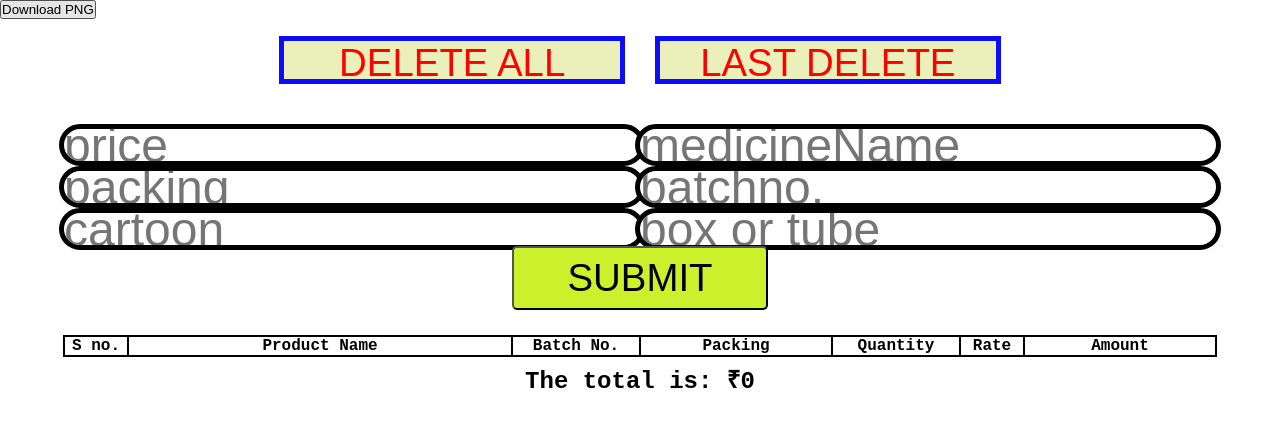
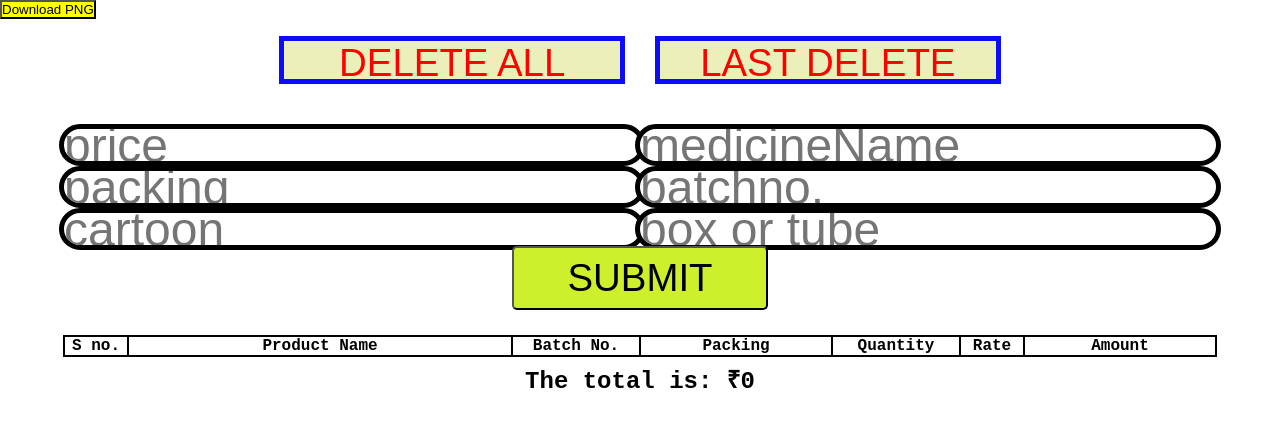
Before and after one commit to Harshllcode/medicine-bill, a plain HTML site: page index.html in a window 1280 px wide. Drawn offline with Linux system fonts and the light colour scheme.

Commit message:
Update mbill.css

```diff
--- a/mbill.css
+++ b/mbill.css
@@ -103,3 +103,6 @@ body{
 .container{
     font-weight: 800;
 }
+#downloadPng{
+    background-color:yellow;
+}
```
